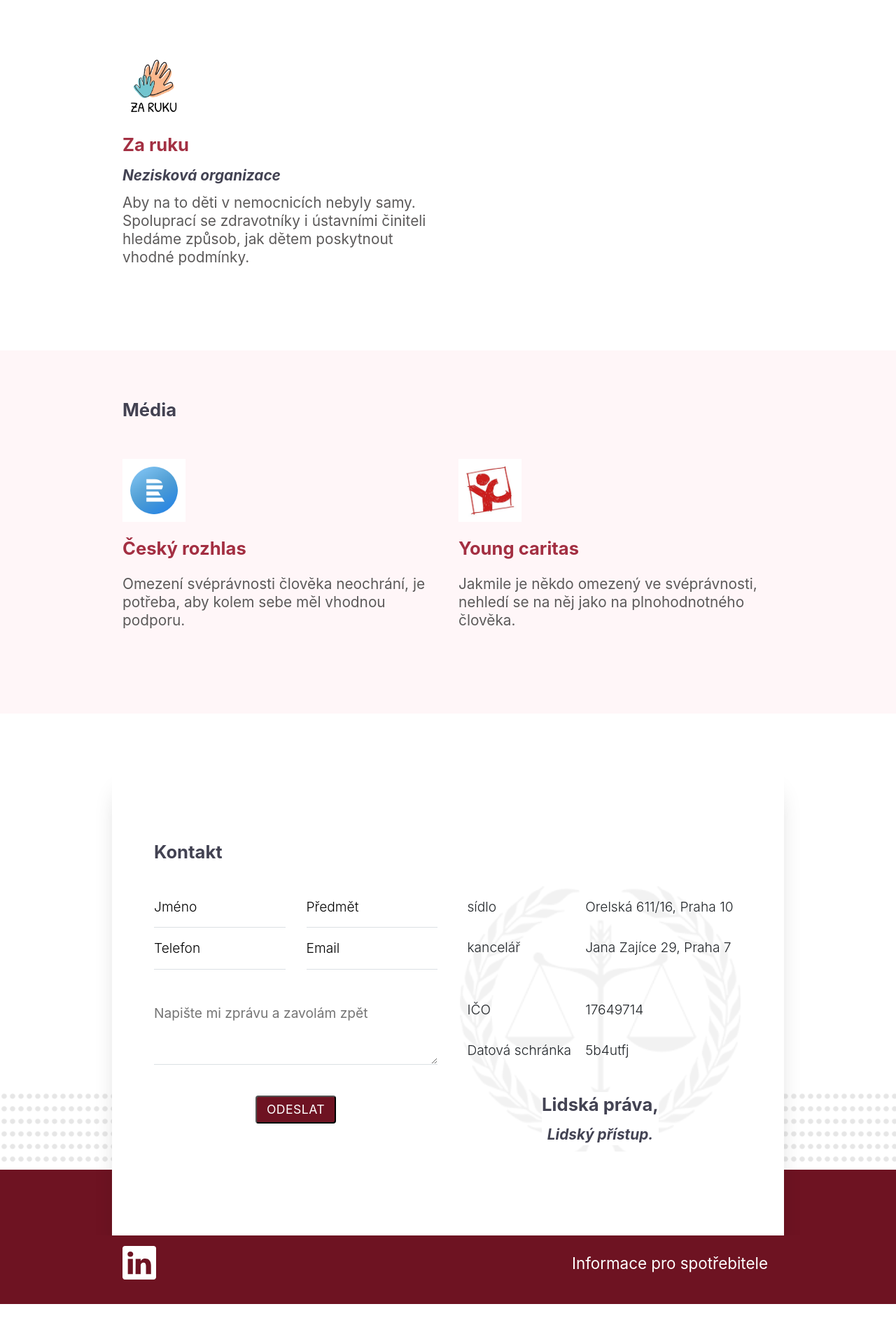
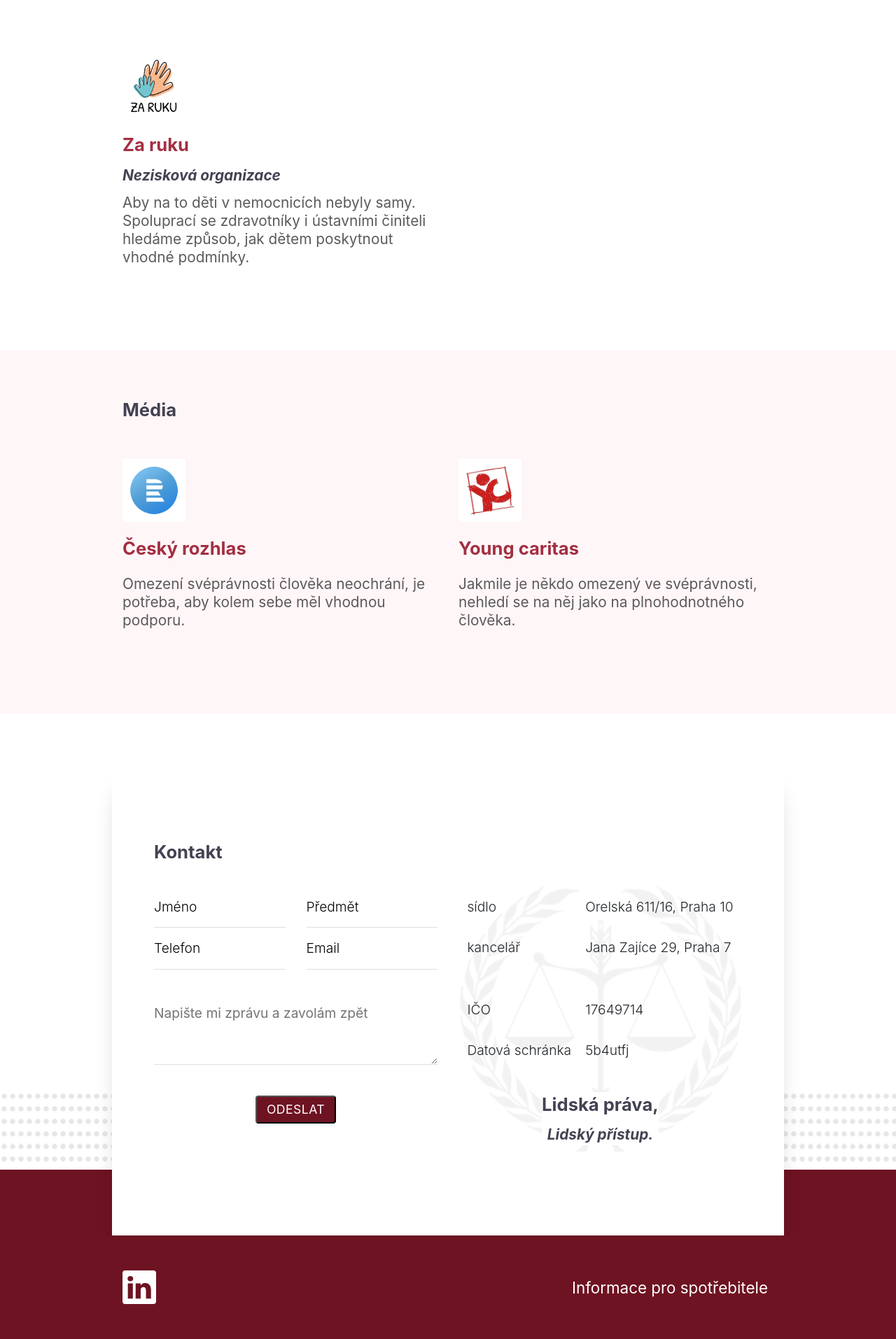
Before and after one commit to terezabartova/terezabartova.github.io, a Jekyll site: the page built from index.md, in a window 1280 px wide. Shown: the part 2222-4136 px from the top of the page at 70% size. Built offline with Jekyll 4.4.1, drawn with Linux system fonts in a browser that asks for light colours; some web fonts are replaced; before the commit the page ends 4086 px from its top, so only the background shows below that.

Commit message:
balance footer

```diff
--- a/_sass/components/_footer.scss
+++ b/_sass/components/_footer.scss
@@ -3,8 +3,8 @@
     color: #ffffff
   }
   background: $footer-background-color;
-  padding-top: 15px;
-  padding-bottom: 15px;
+  padding-top: 50px;
+  padding-bottom: 50px;
   .footer-title {
     color: #ffffff;
     font-size: 1.3rem;
--- a/_sass/components/_sub-footer.scss
+++ b/_sass/components/_sub-footer.scss
@@ -1,31 +1,4 @@
 .sub-footer {
-  background: $sub-footer-background-color;
+  background: $footer-background-color;
   color: $sub-footer-text-color;
-  padding-top: 15px;
-  padding-bottom: 15px;
-  @include media-breakpoint-up(md) {
-    padding-top: 10px;
-    padding-bottom: 10px;
-  }
-  .sub-footer-inner {
-    display: flex;
-    flex-direction: column;
-    justify-content: space-between;
-    @include media-breakpoint-up(md) {
-      flex-direction: row;
-    }
-  }
-  .copyright {
-    margin-top: 10px;
-    font-size: 14px;
-    a {
-      font-weight: bold;
-      color: inherit;
-    }
-  }
-  .social {
-    a:first-of-type {
-      margin-left: -10px;
-    }
-  }
 }
--- a/assets/css/style.scss
+++ b/assets/css/style.scss
@@ -19,7 +19,6 @@ $link-hover-decoration: underline;
 // Footer
 $footer-background-color: darken($primary, 10%);
 $footer-text-color: $white;
-$sub-footer-background-color: darken($primary, 10%);
 $sub-footer-text-color: $white;
 
 // Bootstrap
```
